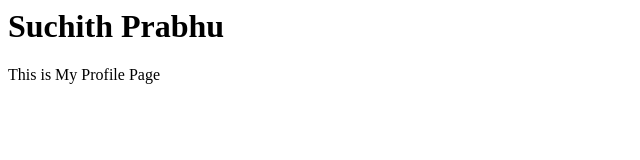
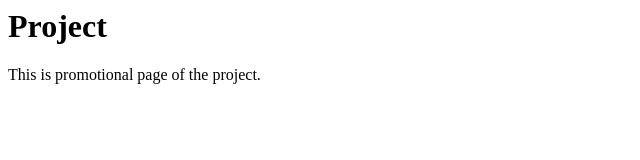
Before and after one commit to suchith720/project, a plain HTML site: page index.html in a window 1280 px wide. Shown: the whole page, without its empty margins (0-640 px from the left). Drawn offline with Linux system fonts and the light colour scheme.

Commit message:
updated index.html

```diff
--- a/index.html
+++ b/index.html
@@ -1,2 +1,2 @@
-<h1>Suchith Prabhu</h1>
-<p>This is My Profile Page</p>
+<h1>Project</h1>
+<p>This is promotional page of the project.</p>
```
